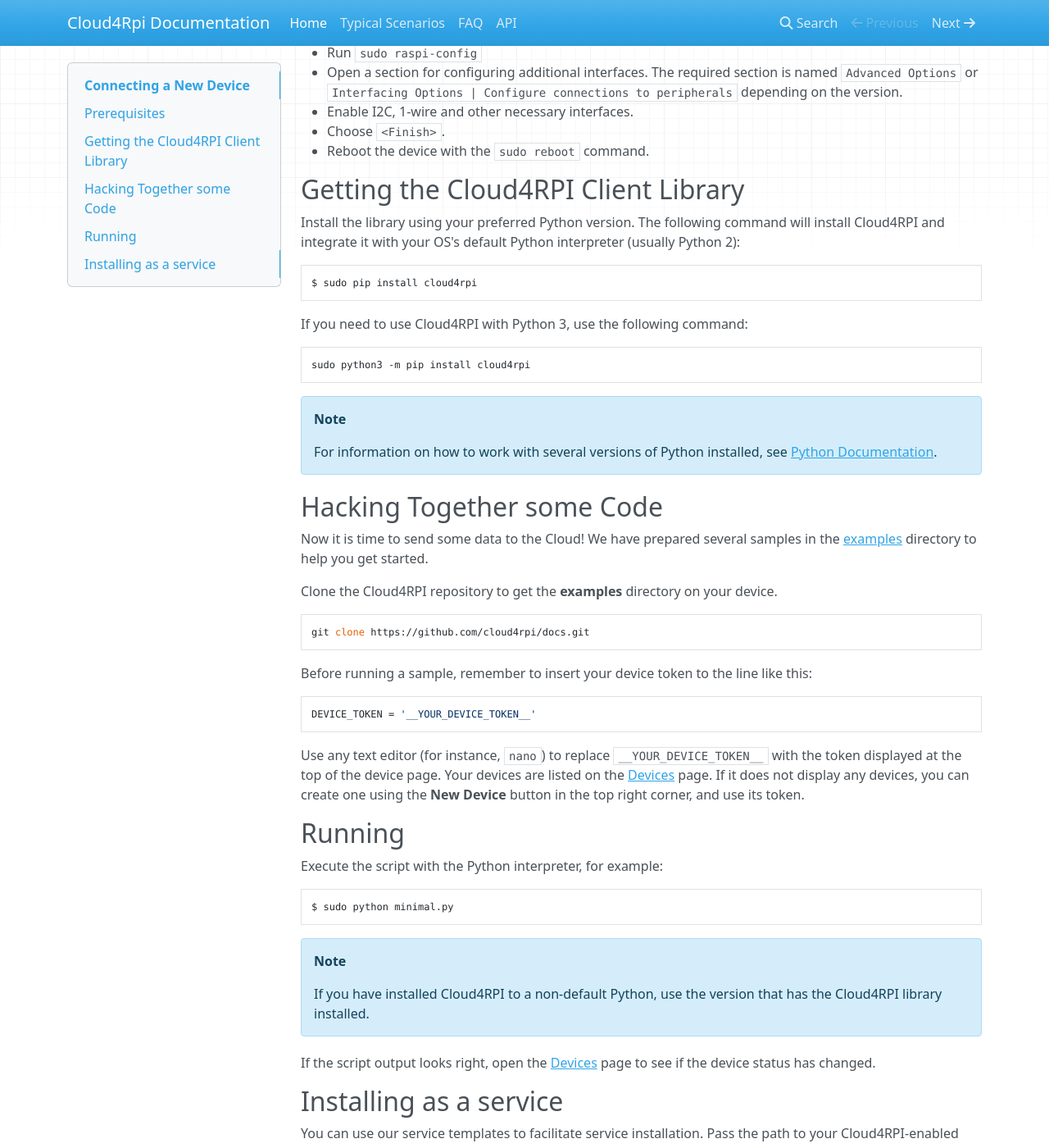
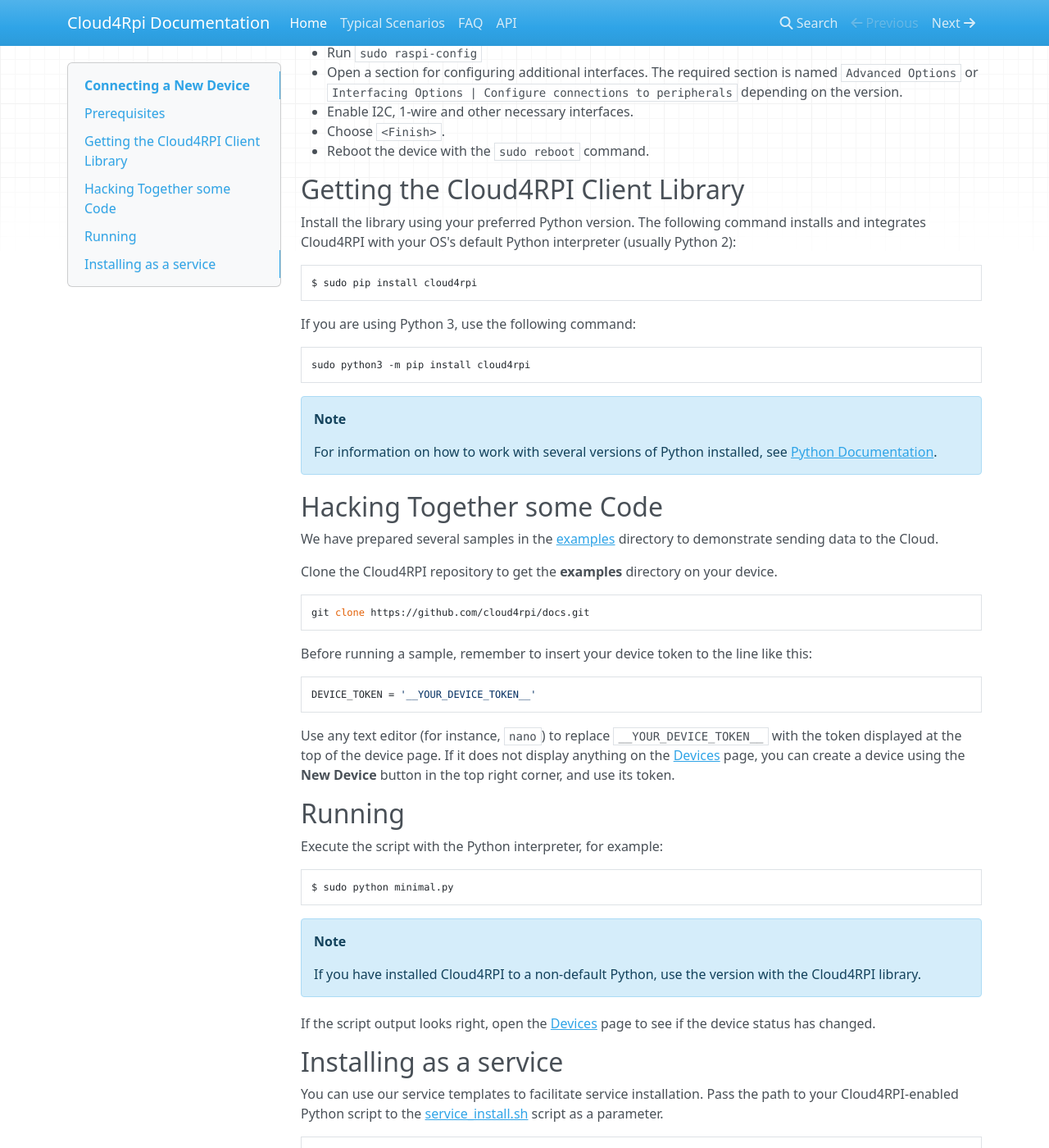
Before and after one commit to cloud4rpi/docs, an MkDocs documentation site: the page built from docs/index.md, in a window 1280 px wide and 1400 px high, scrolled down 606 px. Shown: the whole window at 82% size. Built offline with MkDocs 1.6.1, drawn with Linux system fonts in a browser that asks for light colours; nearby versions of some CDN libraries; old or Windows-style settings are respelled for this version of MkDocs; some of the changed text lies outside the part shown.

Commit message:
Update index.md

````diff
--- a/docs/index.md
+++ b/docs/index.md
@@ -4,7 +4,7 @@
 
 ## Prerequisites
 
-It is advisable to update your system before installing. However, it may take some time.
+It is advisable to update your system before installing.
 
 ``` bash
 $ sudo apt-get update && sudo apt-get upgrade
@@ -34,13 +34,13 @@
 
 ## Getting the Cloud4RPI Client Library
 
-Install the library using your preferred Python version. The following command will install Cloud4RPI and integrate it with your OS's default Python interpreter (usually Python 2):
+Install the library using your preferred Python version. The following command installs and integrates Cloud4RPI with your OS's default Python interpreter (usually Python 2):
 
 ``` bash
 $ sudo pip install cloud4rpi
 ```
 
-If you need to use Cloud4RPI with Python 3, use the following command:
+If you are using Python 3, use the following command:
 
 ``` bash
 sudo python3 -m pip install cloud4rpi
@@ -51,7 +51,7 @@
 
 ## Hacking Together some Code
 
-Now it is time to send some data to the Cloud! We have prepared several samples in the [examples](https://github.com/cloud4rpi/cloud4rpi/tree/master/examples) directory to help you get started.
+We have prepared several samples in the [examples](https://github.com/cloud4rpi/cloud4rpi/tree/master/examples) directory to demonstrate sending data to the Cloud.
 
 Clone the Cloud4RPI repository to get the **examples** directory on your device.
 
@@ -65,7 +65,7 @@
 DEVICE_TOKEN = '__YOUR_DEVICE_TOKEN__'
 ```
 
-Use any text editor (for instance, `nano`) to replace `__YOUR_DEVICE_TOKEN__` with the token displayed at the top of the device page. Your devices are listed on the [Devices](https://cloud4rpi.io/devices) page. If it does not display any devices, you can create one using the **New Device** button in the top right corner, and use its token.
+Use any text editor (for instance, `nano`) to replace `__YOUR_DEVICE_TOKEN__` with the token displayed at the top of the device page. If it does not display anything on the [Devices](https://cloud4rpi.io/devices) page, you can create a device using the **New Device** button in the top right corner, and use its token.
 
 
 ## Running
@@ -77,7 +77,7 @@
 ```
 
 !!! Note
-    If you have installed Cloud4RPI to a non-default Python, use the version that has the Cloud4RPI library installed.
+    If you have installed Cloud4RPI to a non-default Python, use the version with the Cloud4RPI library.
 
 If the script output looks right, open the [Devices](https://cloud4rpi.io/devices) page to see if the device status has changed.
 
@@ -92,7 +92,7 @@
 sudo ./service_install.sh your_script.py
 ```
 
-If you absolutely sure about the stability of your Internet connection, you can use the piped script technique to do this in a single line.
+If you have a stable internet connection, you can use the piped script technique to do this in a single line.
 
 ``` bash
 wget -O - https://raw.githubusercontent.com/cloud4rpi/cloud4rpi/master/service_install.sh | sudo bash -s your_script.py
````
